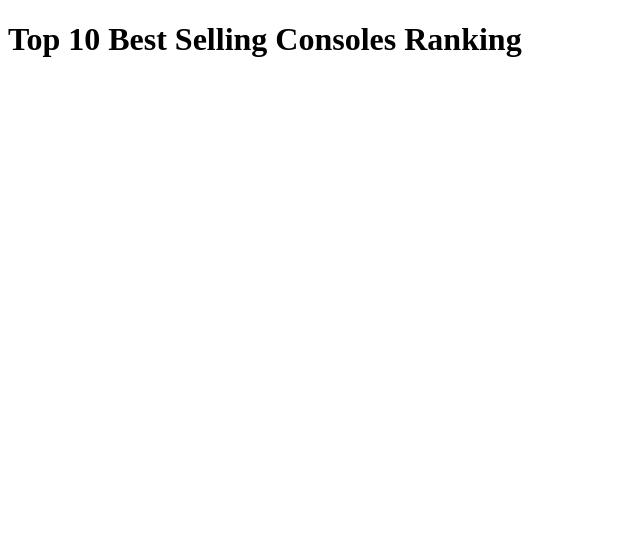
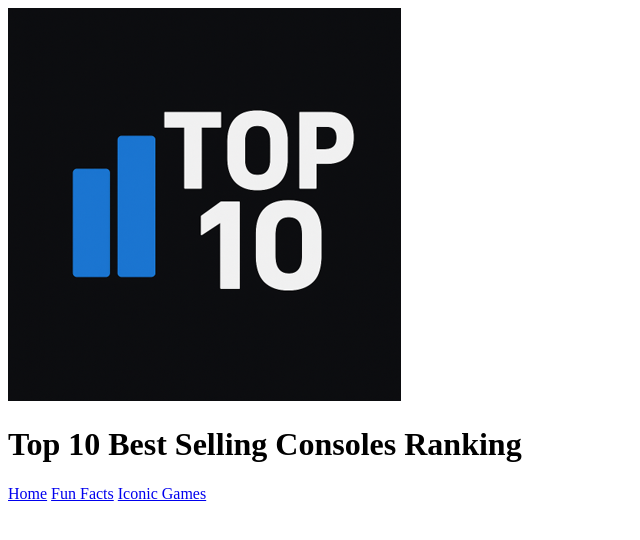
Before and after one commit to joshwmerrell/wdd130-kearl, a plain HTML site: page index.html in a window 1280 px wide. Shown: the whole page, without its empty margins (0-640 px from the left). Drawn offline with Linux system fonts and the light colour scheme.

Commit message:
Adding home footer content and child pages files

```diff
--- a/index.html
+++ b/index.html
@@ -10,24 +10,36 @@
         <title>Top 10 Best Selling Consoles Ranking</title>
         <meta name="description" content="">
         <meta name="viewport" content="width=device-width, initial-scale=1">
-        <link rel="stylesheet" href="">
+        <link rel="stylesheet" href="styles.css">
     </head>
     <body>
         <!--[if lt IE 7]>
             <p class="browsehappy">You are using an <strong>outdated</strong> browser. Please <a href="#">upgrade your browser</a> to improve your experience.</p>
         <![endif]-->
 
-        <header>
+        <content>
 
-        </header>
+            <header>
+                <a id="logo_container" href="index.html">
+                    <img id="logo" src="images/logo.png">
+                </a>
+                <h1>Top 10 Best Selling Consoles Ranking</h1>
+                <nav>
+                    <a class="nav_link" href="index.html">Home</a>
+                    <a class="nav_link" href="/fun_facts/">Fun Facts</a>
+                    <a class="nav_link" href="/iconic_games/">Iconic Games</a>
+                </nav>
+            </header>
 
-        <main>
-            <h1>Top 10 Best Selling Consoles Ranking</h1>
-        </main>
+            <main>
+                <!-- <h1>Top 10 Best Selling Consoles Ranking</h1> -->
+            </main>
 
-        <footer>
+            <footer>
 
-        </footer>
+            </footer>
+
+        </content>
 
         <script src="" async defer></script>
     </body>
```
Also changed, not shown: fun_facts/index.html (added), iconic_games/index.html (added), images/logo.png (added), styles.css (added).
